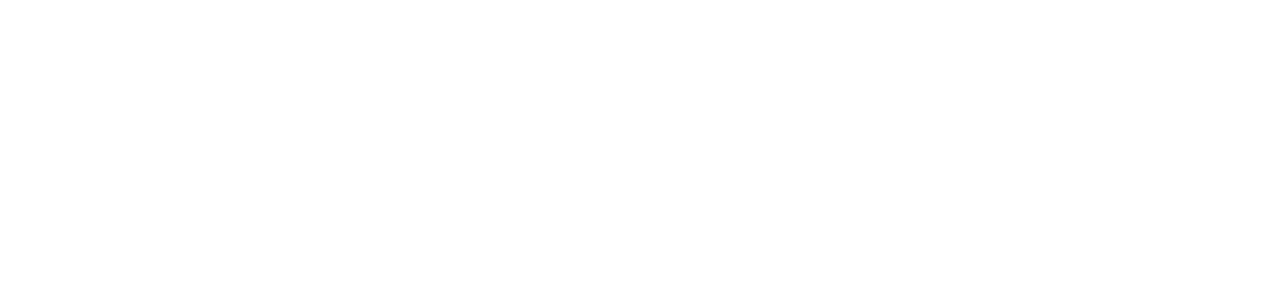
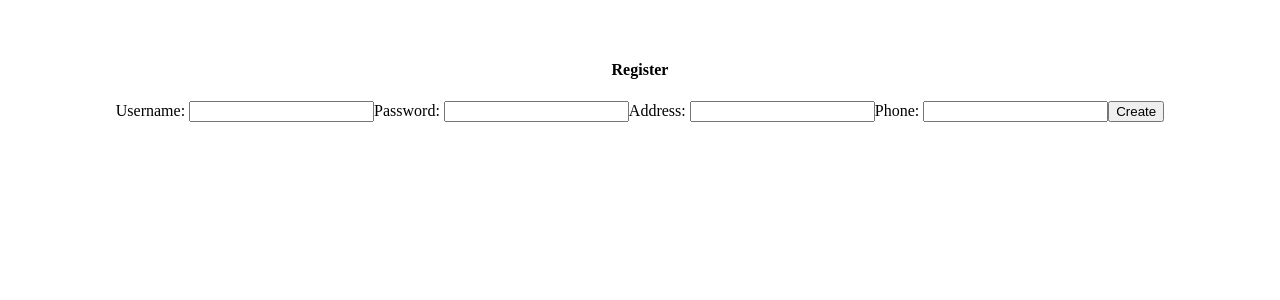
Before and after one commit to wareez92/capstone-api, a React (Vite) app in the folder client/synthstorm-react/: page /register in a window 1280 px wide. Before the commit this address had no page. Shown: the top 300 px of the page. Built offline with nearby package versions, Linux system fonts and the light colour scheme; the HTML template or start-up script is replaced by a standard one.

Commit message:
register form and state created

```diff
--- a/client/synthstorm-react/src/API/index.js
+++ b/client/synthstorm-react/src/API/index.js
@@ -20,8 +20,10 @@
     if (result.error) throw result.error;
     return result;
   } catch (ex) {
-    console.error("Uh oh, trouble fetching products!", ex);
+    console.error("Uh oh, trouble fetching product!", ex);
   }
 };
 
+
+
 export { fetchAllProducts, fetchSingleProduct };
--- a/client/synthstorm-react/src/App.jsx
+++ b/client/synthstorm-react/src/App.jsx
@@ -5,6 +5,7 @@
 import { Routes, Route } from "react-router-dom";
 import Account from "./Components/Account";
 import Home from "./Components/Home";
+import Register from "./Components/Register";
 
 function App() {
   const [token, setToken] = useState({});
@@ -24,7 +25,16 @@
           path="/account"
           element={<Account token={token} user={user} />}
         />
-        <Route path="/products/:productId" element={<Product token={token} user={user} />} />
+        <Route
+          path="/products/:productId"
+          element={<Product token={token} user={user} />}
+        />
+        <Route
+          path="/register"
+          element={
+            <Register setToken={setToken} token={token} setUser={setUser} />
+          }
+        />
       </Routes>
     </>
   );
--- /dev/null
+++ b/client/synthstorm-react/src/Components/Nav.jsx
@@ -0,0 +1,6 @@
+export default function Nav() {
+
+    return (
+
+    );
+}
--- a/client/synthstorm-react/src/Components/Register.jsx
+++ b/client/synthstorm-react/src/Components/Register.jsx
@@ -1,24 +1,30 @@
 import { useEffect, useState } from "react";
 
 export default function Register() {
-  const [username, setUsername] = useState({});
-  const [password, setPassword] = useState({});
-  const [address, setAddress] = useState({});
-  const [phone, setPhone] = useState({});
+  const [username, setUsername] = useState("");
+  const [password, setPassword] = useState("");
+  const [address, setAddress] = useState("");
+  const [phone, setPhone] = useState("");
 
-  useEffect(() => {
-    const registerUser = async () => {
-      const user = await fetch("", {});
-    };
-  }, []);
-
-
-// Return.
-// Return2.
+  const registerUser = async () => {
+    try {
+      const respone = await fetch(`/api/register/user`, {
+        method: "POST",
+        headers: {
+          "Content-Type": "application/json",
+        },
+        body: JSON.stringify(FormData),
+      });
+      const result = await respone.json();
+      return result;
+    } catch (ex) {
+      console.error("failed to register user", ex);
+    }
+  };
 
   return (
-    <form onSubmit={postPup}>
-      <label>Register</label>
+    <form onSubmit={registerUser}>
+      <h4>Register</h4>
       <label>Username: </label>
       <input
         type="text"
@@ -34,17 +40,14 @@
       />
 
       <label>Address: </label>
-      <select
+      <input
         value={address}
         onChange={(event) => setAddress(event.target.value)}
-      >
-        <option value="field">field</option>
-        <option value="bench">bench</option>
-      </select>
+      />
 
       <label>Phone: </label>
       <input
-        type="url"
+        type="text"
         value={phone}
         onChange={(event) => setPhone(event.target.value)}
       />
```
